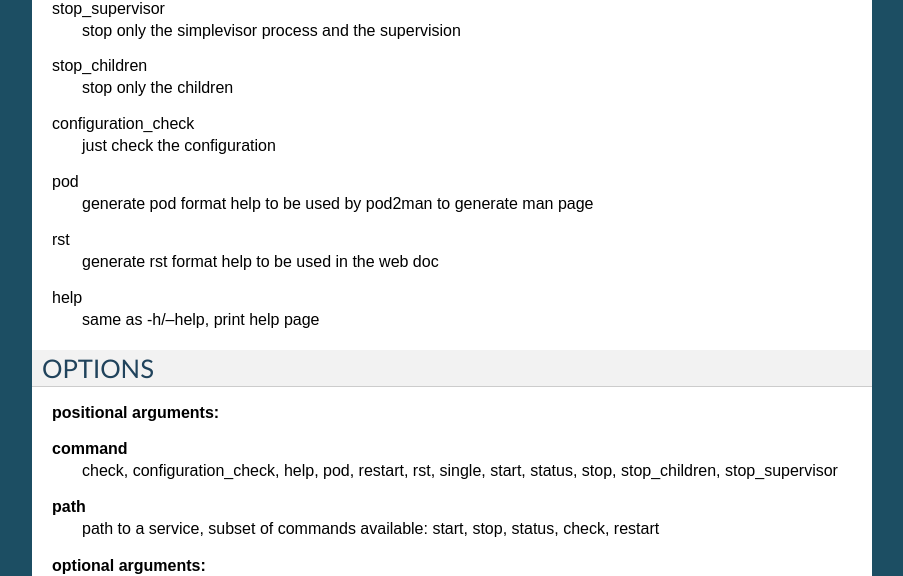
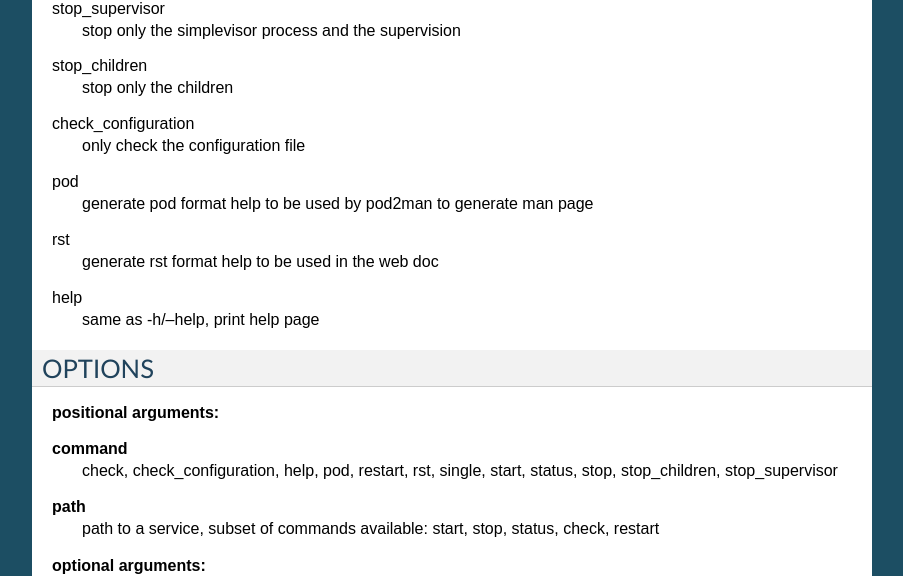
Before and after one commit to cern-mig/python-simplevisor, a Sphinx documentation site: the page built from docs/simplevisor-command.rst, in a window 1280 px wide and 900 px high, scrolled down 770 px. Shown: the part 145-721 px from the top of the window, without its empty margins (198-1101 px from the left). Built offline with Sphinx 7.4.7, drawn with Linux system fonts in a browser that asks for light colours.

Commit message:
renamed configuration_check to check_configuration

```diff
--- a/docs/simplevisor-command.rst
+++ b/docs/simplevisor-command.rst
@@ -54,8 +54,8 @@ stop_supervisor
 stop_children
     stop only the children
 
-configuration_check
-    just check the configuration
+check_configuration
+    only check the configuration file
 
 pod
     generate pod format help to be used by pod2man to generate man page
@@ -75,7 +75,7 @@ OPTIONS
 **positional arguments:**
 
 **command**
-	check, configuration_check, help, pod, restart, rst, single, start, status, stop, stop_children, stop_supervisor
+	check, check_configuration, help, pod, restart, rst, single, start, status, stop, stop_children, stop_supervisor
 
 **path**
 	path to a service, subset of commands available: start, stop, status, check, restart
```
Also changed, not shown: 5 other files.
